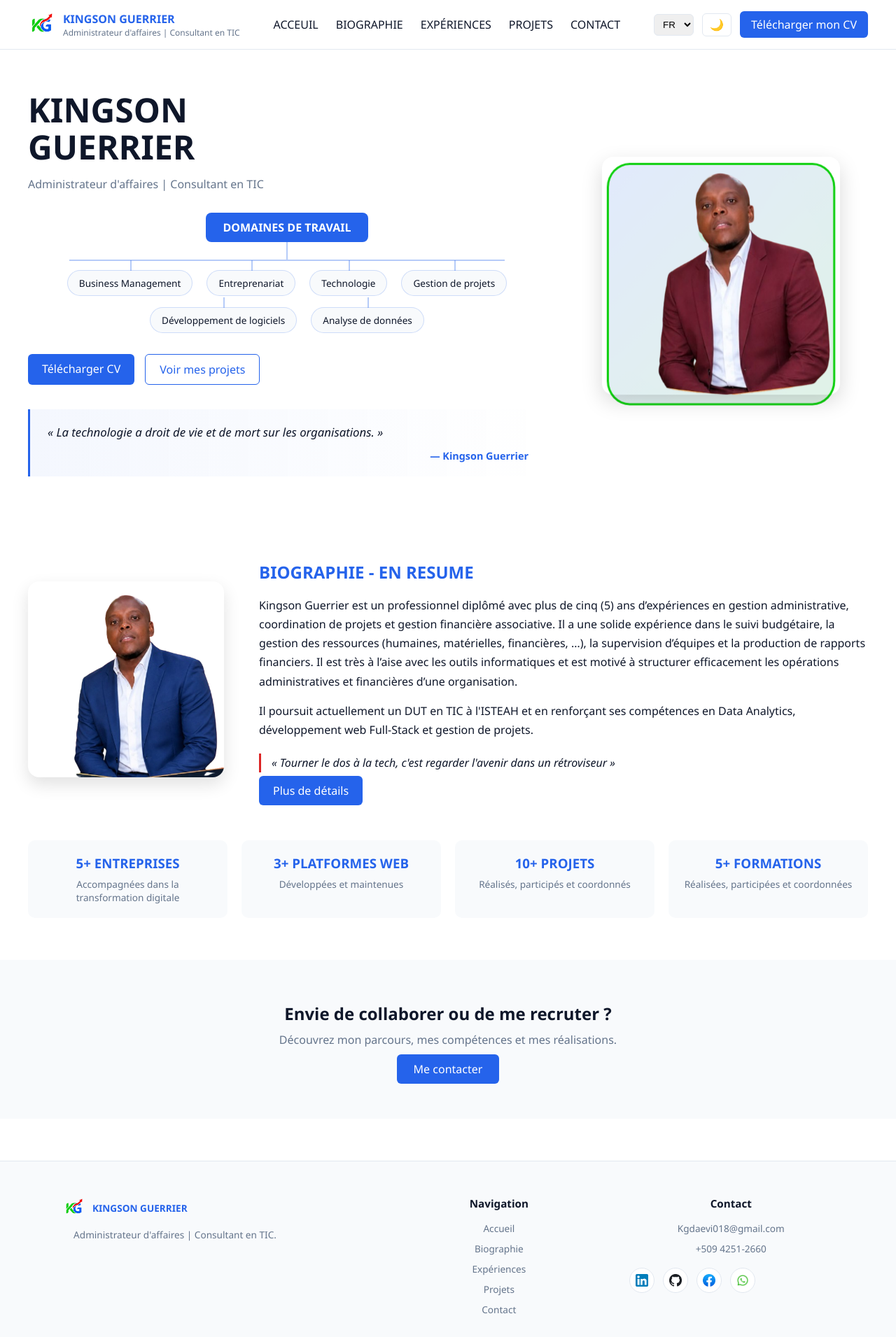
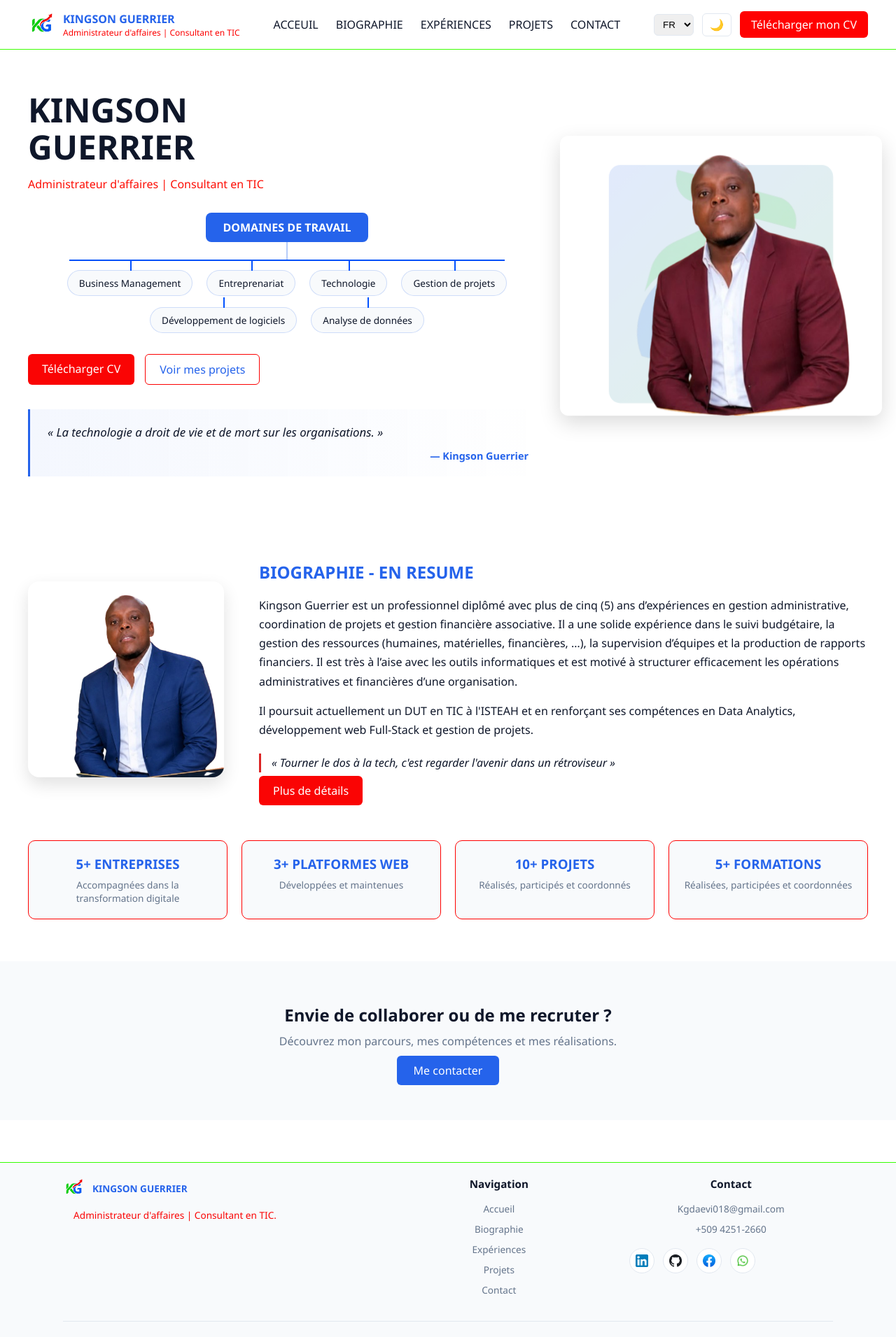
Before and after one commit to K-GENERATION/KG-PORTFOLIO-FULLSTACK, a React (Vite) app in the folder client/: page / in a window 1280 px wide. Shown: the top 1911 px of the page at 70% size. Built offline with nearby package versions, Linux system fonts and the light colour scheme.

Commit message:
Correction de quelques details

```diff
--- a/client/src/components/contact/ContactForm.jsx
+++ b/client/src/components/contact/ContactForm.jsx
@@ -52,7 +52,7 @@ function ContactForm() {
         setFormData({ nom: '', email: '', sujet: '', message: '' });
       } else {
         setStatut('erreur');
-        setErreurMessage(data.error || 'Une erreur est survenue.');
+        setErreurMessage(data.error || 'Une erreur est survenue, veuillez réessayer un autre canal.');
       }
     } catch (error) {
       setStatut('erreur');
@@ -63,7 +63,7 @@ function ContactForm() {
   return (
     <form className="contact-form" onSubmit={handleSubmit}>
       <div className="form-group">
-        <label htmlFor="nom">Nom</label>
+        <label htmlFor="nom">Votre nom complet</label>
         <input
           type="text"
           id="nom"
@@ -74,7 +74,7 @@ function ContactForm() {
       </div>
 
       <div className="form-group">
-        <label htmlFor="email">Email</label>
+        <label htmlFor="email">Votre adresse email</label>
         <input
           type="email"
           id="email"
@@ -85,7 +85,7 @@ function ContactForm() {
       </div>
 
       <div className="form-group">
-        <label htmlFor="sujet">Sujet</label>
+        <label htmlFor="sujet">Le sujet de votre message</label>
         <input
           type="text"
           id="sujet"
@@ -96,7 +96,7 @@ function ContactForm() {
       </div>
 
       <div className="form-group">
-        <label htmlFor="message">Message</label>
+        <label htmlFor="message">Redigez votre message</label>
         <textarea
           id="message"
           name="message"
@@ -111,7 +111,7 @@ function ContactForm() {
       </button>
 
       {statut === 'succes' && (
-        <p className="form-toast form-toast-success">✅ Message envoyé avec succès !</p>
+        <p className="form-toast form-toast-success">Votre message est envoyé avec succès, je vous contacterai bientôt !</p>
       )}
 
       {statut === 'erreur' && (
--- a/client/src/index.css
+++ b/client/src/index.css
@@ -50,7 +50,7 @@ body[data-theme='dark'] .navbar {
   align-items: center;
   justify-content: space-between;
   padding: 15px 40px;
-  border-bottom: 1px solid #E2E8F0;
+  border-bottom: 1px solid #3fff04;
   flex-wrap: wrap;
   gap: 15px;
   position: sticky;
@@ -77,7 +77,7 @@ body[data-theme='dark'] .navbar {
 .navbar-subtitle {
   display: block;
   font-size: 0.75rem;
-  color: #64748B;
+  color: #fc0101;
 }
 
 .navbar-links {
@@ -112,7 +112,7 @@ body[data-theme='dark'] .navbar {
 }
 
 .btn-cv {
-  background-color: #2563EB;
+  background-color: #ff0101;
   color: white;
   padding: 8px 16px;
   border-radius: 6px;
@@ -120,7 +120,7 @@ body[data-theme='dark'] .navbar {
 }
 
 /* ============================================
-   HERO (section d'accueil)
+   HERO (page d'accueil)
 ============================================ */
 .hero {
   display: flex;
@@ -142,7 +142,7 @@ body[data-theme='dark'] .navbar {
 }
 
 .hero-subtitle {
-  color: #64748B;
+  color: #fd0d04;
   margin: 15px 0;
 }
 
@@ -161,7 +161,7 @@ body[data-theme='dark'] .navbar {
 }
 
 .btn-primary {
-  background-color: #2563EB;
+  background-color: #fa0404;
   color: white;
   padding: 10px 20px;
   border-radius: 6px;
@@ -169,7 +169,7 @@ body[data-theme='dark'] .navbar {
 }
 
 .btn-secondary {
-  border: 1px solid #2563EB;
+  border: 1px solid #fc0202;
   color: #2563EB;
   padding: 10px 20px;
   border-radius: 6px;
@@ -194,15 +194,14 @@ body[data-theme='dark'] .navbar {
   width: 320px;
   height: 340px;
   background: linear-gradient(135deg, #2563EB22, #16A34A22);
-  border: 3px solid #09cf09f8;
-  border-radius: 10%;
+  border-radius: 5%;
   z-index: 0;
 }
 /* Logo en filigrane derrière la photo */
 .hero-logo-bg {
   position: absolute;
-  width: 200px;
-  height: 200px;
+  width: 400px;
+  height: 400px;
   opacity: 0.12;
   z-index: 0;
   object-fit: contain;
@@ -211,10 +210,10 @@ body[data-theme='dark'] .navbar {
 /* Photo de profil au premier plan */
 .hero-photo {
   position: relative;
-  width: 340px;
-  height: 340px;
+  width: 500px;
+  height: 400px;
   object-fit: cover;
-  border-radius: 16px;
+  border-radius: 12px;
   z-index: 1;
   box-shadow: 0 10px 30px rgba(0, 0, 0, 0.15);
 }
@@ -235,6 +234,7 @@ body[data-theme='dark'] .navbar {
   border-radius: 10px;
   text-align: center;
   transition: background-color 0.3s ease;
+   border: 1px solid #ff0000;
 }
 
 .stat-card h3 {
@@ -537,7 +537,7 @@ body[data-theme='dark'] .quote-rotator {
   left: 8%;
   right: 8%;
   height: 2px;
-  background-color: #2563EB55;
+  background-color: #0250f8;
 }
 
 .domain-node {
@@ -560,7 +560,7 @@ body[data-theme='dark'] .quote-rotator {
   left: 50%;
   width: 2px;
   height: 15px;
-  background-color: #2563EB55;
+  background-color: #0151ff;
 }
 
 .domain-node:hover {
@@ -1206,7 +1206,7 @@ body[data-theme='dark'] .certificate-card {
 .projects-hero {
   position: relative;
   text-align: center;
-  padding: 40px 10px;
+  padding: 10px 10px;
   background: linear-gradient(135deg, #2563EB 0%, #16A34A 100%);
   color: white;
   overflow: hidden;
@@ -1748,9 +1748,9 @@ body[data-theme='dark'] .form-group textarea {
 ============================================ */
 .site-footer {
   margin-top: 60px;
-  padding: 50px 40px 0;
+  padding: 20px 10px 0;
   background-color: #F8FAFC;
-  border-top: 1px solid #E2E8F0;
+  border-top: 1px solid #34ff02;
 }
 
 body[data-theme='dark'] .site-footer {
@@ -1782,7 +1782,7 @@ body[data-theme='dark'] .site-footer {
 
 .footer-tagline {
   font-size: 0.85rem;
-  color: #64748B;
+  color: #fa0404;
   line-height: 1.6;
   max-width: 320px;
 }
@@ -1839,7 +1839,7 @@ body[data-theme='dark'] .footer-col h4 {
 
 body[data-theme='dark'] .footer-socials a {
   background-color: #1E293B;
-  border-color: #334155;
+  border-color: #ff0303;
 }
 
 .footer-socials a:hover {
@@ -1860,7 +1860,7 @@ body[data-theme='dark'] .footer-socials a {
 }
 
 body[data-theme='dark'] .footer-bottom {
-  border-top: 1px solid #1E293B;
+  border-top: 1px solid #3b1e1e;
 }
 
 .footer-bottom p {
```
Also changed, not shown: 2 other files (tests, documents, lock files or other folders).
